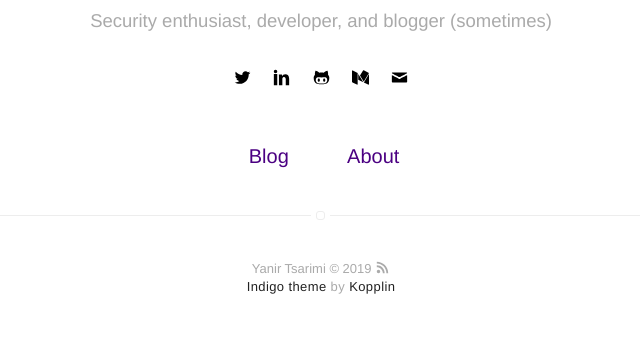
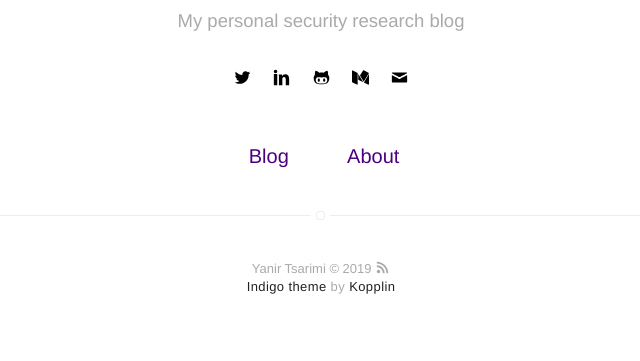
Before and after one commit to yanirdev/yanirdevhosted.github.io, a plain HTML site: page index.html in a window 1280 px wide. Shown: the part 296-657 px from the top of the page, without its empty margins (319-959 px from the left). Drawn offline with Linux system fonts and the light colour scheme.

Commit message:
Update index.html

```diff
--- a/index.html
+++ b/index.html
@@ -19,7 +19,7 @@
     <meta http-equiv=X-UA-Compatible content="IE=edge,chrome=1">
     <meta name=viewport content="width=device-width, initial-scale=1">
 
-    <meta name=description content="Security enthusiast, developer, and blogger (sometimes)">
+    <meta name=description content="My personal security research blog">
     <meta name=author content="Yanir Tsarimi">
     <meta property="og:image" content="https://yanir.dev//assets/images/profile.jpg">
     <meta property="og:type" content="profile">
@@ -1415,7 +1415,7 @@ pre {
 
 
         <h1 class="title">Yanir Tsarimi</h1>
-        <h2 class="description">Security enthusiast, developer, and blogger (sometimes)</h2>
+        <h2 class="description">My personal security research blog</h2>
 
         <div class="social-links">
 
```
